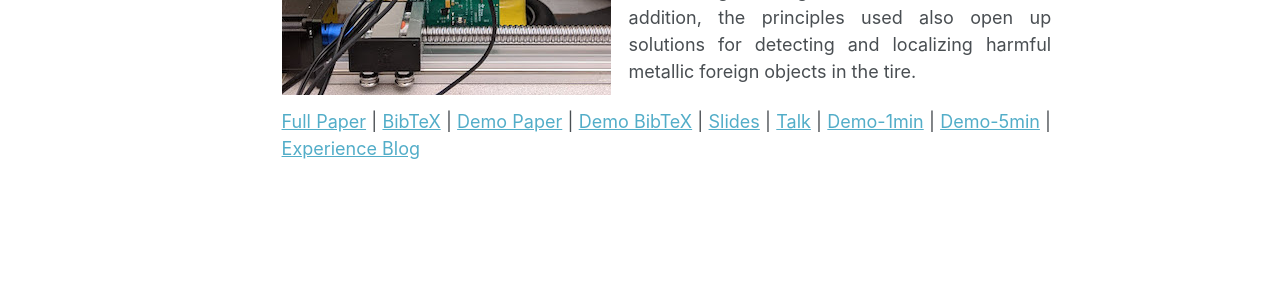
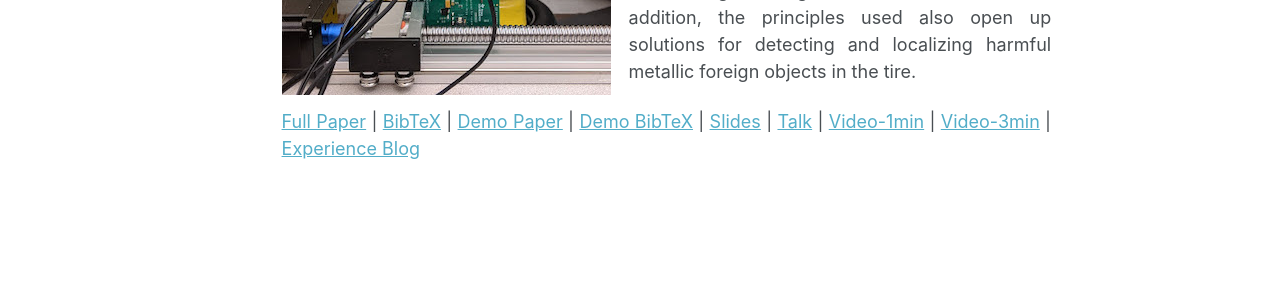
Before and after one commit to akarsh-prabhakara/akarsh-prabhakara.github.io, a Jekyll site: the page built from _projects/osprey.md, in a window 1280 px wide. Shown: the part 400-700 px from the top of the page. Built offline with Jekyll 4.4.1, drawn with Linux system fonts in a browser that asks for light colours.

Commit message:
Update osprey.md

```diff
--- a/_projects/osprey.md
+++ b/_projects/osprey.md
@@ -12,7 +12,7 @@ excerpt: |
  [Full Paper](/files/osprey-mobisys20.pdf) &#124; [BibTeX](/bibtex/osprey-mobisys20.html) &#124;
  [Demo Paper](/files/osprey-demo-mobisys20.pdf) &#124; [Demo BibTeX](/bibtex/osprey-demo-mobisys20.html) &#124;
  [Slides](/files/osprey-mobisys20.pdf) &#124; [Talk](/files/osprey-mobisys20.pdf) &#124;
- [Demo-1min](/files/osprey-mobisys20.pdf) &#124; [Demo-5min](/files/osprey-mobisys20.pdf) &#124;
+ [Video-1min](/files/osprey-mobisys20.pdf) &#124; [Video-3min](/files/osprey-mobisys20.pdf) &#124;
  [Experience Blog](/osprey-exp)
  {: .text-justify}
 ---
@@ -22,6 +22,6 @@ excerpt: |
  [Full Paper](/files/osprey-mobisys20.pdf) &#124; [BibTeX](/bibtex/osprey-mobisys20.html) &#124;
  [Demo Paper](/files/osprey-demo-mobisys20.pdf) &#124; [Demo BibTeX](/bibtex/osprey-demo-mobisys20.html) &#124;
  [Slides](/files/osprey-mobisys20.pdf) &#124; [Talk](/files/osprey-mobisys20.pdf) &#124;
- [Demo-1min](/files/osprey-mobisys20.pdf) &#124; [Demo-5min](/files/osprey-mobisys20.pdf) &#124;
+ [Video-1min](/files/osprey-mobisys20.pdf) &#124; [Video-3min](/files/osprey-mobisys20.pdf) &#124;
  [Experience Blog](/osprey-exp)
  {: .text-justify}
```
